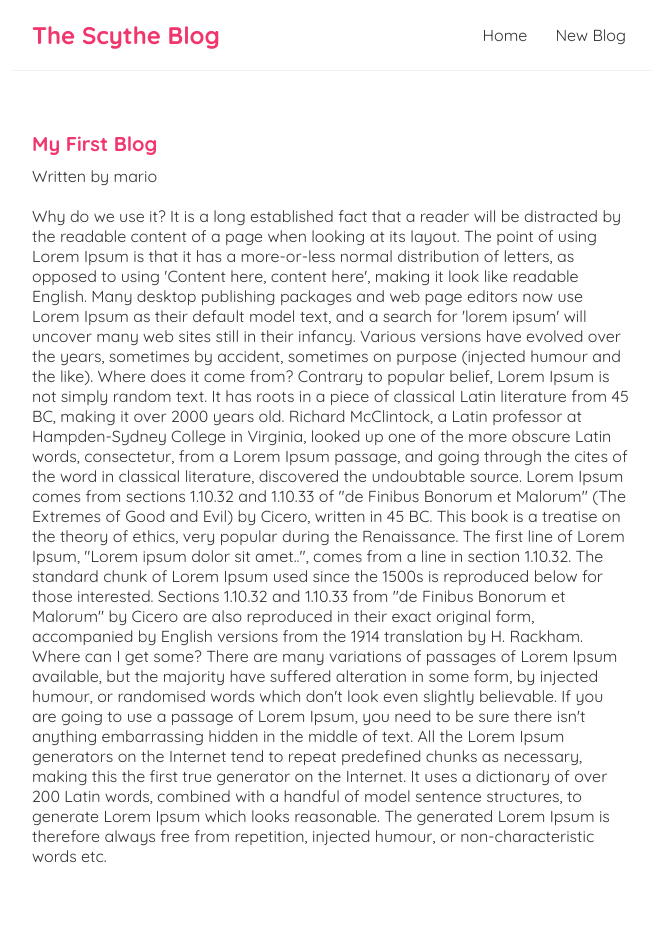
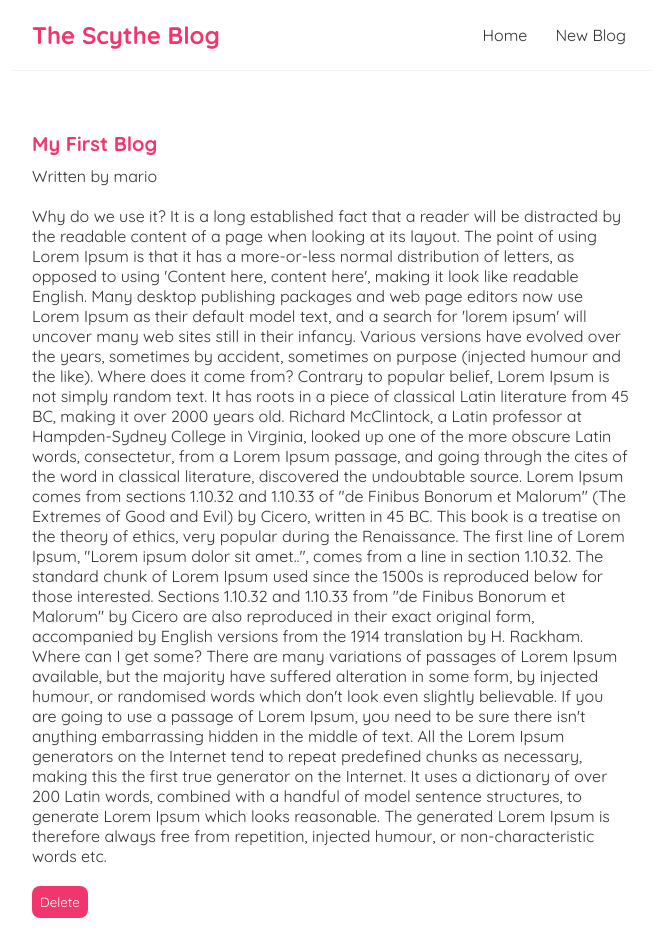
Before and after one commit to hamz-aa/react.js-practice, a React (Create React App) app: page /blogs/1 in a window 1280 px wide. Shown: the top 952 px of the page, without its empty margins (308-967 px from the left). Built offline with nearby package versions, Linux system fonts and the light colour scheme; data requests are answered from the project's data file.

Commit message:
deleting blog

```diff
--- a/src/App.js
+++ b/src/App.js
@@ -3,6 +3,7 @@ import Home from "./Home";
 import { BrowserRouter as Router, Route, Switch } from "react-router-dom";
 import Create from "./Create";
 import BlogDetails from "./BlogDetails";
+import NotFound from "./NotFound";
 
 function App() {
   return (
@@ -20,6 +21,9 @@ function App() {
             <Route path="/blogs/:id">
               <BlogDetails />
             </Route>
+            <Route path="*">
+              <NotFound />
+            </Route>
           </Switch>
         </div>
       </div>
--- a/src/BlogDetails.js
+++ b/src/BlogDetails.js
@@ -1,5 +1,6 @@
 import { useParams } from "react-router-dom";
 import useFetch from "./useFetch";
+import { useHistory } from "react-router-dom/cjs/react-router-dom.min";
 
 const BlogDetails = () => {
   const { id } = useParams();
@@ -8,6 +9,13 @@ const BlogDetails = () => {
     error,
     isPending,
   } = useFetch(`http://localhost:8000/blogs/${id}`);
+  const history = useHistory();
+
+  const handleClick = () => {
+    fetch(`http://localhost:8000/blogs/${blog.id}`, {
+      method: "DELETE",
+    }).then(() => history.push("/"));
+  };
 
   return (
     <div className="blog-details">
@@ -18,6 +26,7 @@ const BlogDetails = () => {
           <h2>{blog.title}</h2>
           <p>Written by {blog.author}</p>
           <div>{blog.body}</div>
+          <button onClick={handleClick}>Delete</button>
         </article>
       )}
     </div>
--- a/src/index.css
+++ b/src/index.css
@@ -61,6 +61,14 @@
 .blog-details div {
   margin: 20px 0;
 }
+.blog-details button {
+  background: #f1356d;
+  color: #fff;
+  border: 0;
+  padding: 8px;
+  border-radius: 8px;
+  cursor: pointer;
+}
 
 /* create new blog form */
 .create {
```
Also changed, not shown: data/db.json (+0 -6 lines).
